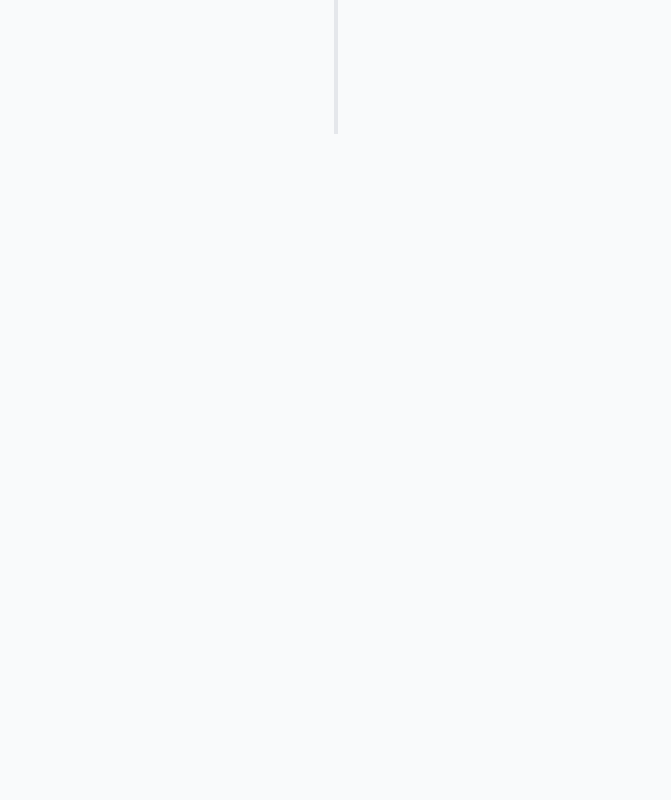
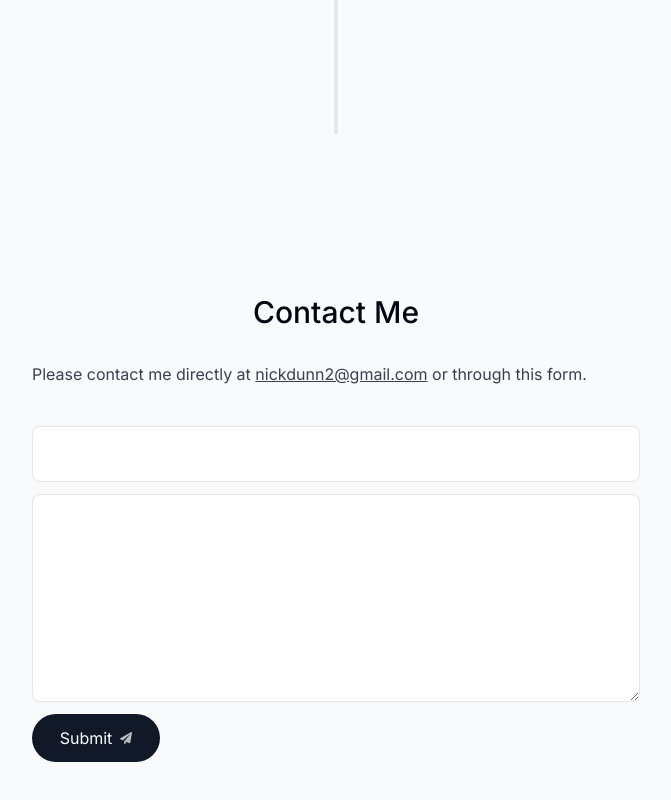
Before and after one commit to nickdunn2/portfolio, a Next.js app: page / in a window 1280 px wide. Shown: the part 3608-4408 px from the top of the page, without its empty margins (304-975 px from the left). Built offline with nearby package versions, Linux system fonts and the light colour scheme.

Commit message:
feat(contact): introduce basic, non-functioning contact form

```diff
--- a/app/globals.css
+++ b/app/globals.css
@@ -5,3 +5,7 @@
 html {
     --line-color: #e5e7eb;
 }
+
+.borderBlack {
+    @apply border border-black/10;
+}
--- a/app/layout.tsx
+++ b/app/layout.tsx
@@ -17,7 +17,7 @@ export default function RootLayout({
 }) {
   return (
     <html lang="en" className="!scroll-smooth">
-      <body className={`${inter.className} bg-gray-50 text-gray-950 relative h-[5000px] pt-28 sm:pt-36`}>
+      <body className={`${inter.className} bg-gray-50 text-gray-950 relative pt-28 sm:pt-36`}>
         <div className="bg-[#fbe2e3] absolute top-[-6rem] -z-10 right-[11rem] h-[31.25rem] w-[31.25rem] rounded-full blur-[10rem] sm:w-[68.75rem]"></div>
         <div className="bg-[#dbd7fb] absolute top-[-1rem] -z-10 left-[-35rem] h-[31.25rem] w-[50rem] rounded-full blur-[10rem] sm:w-[68.75rem] md:left-[-33rem] lg:left-[-28rem] xl:left-[-15rem] 2xl:left-[-5rem]"></div>
 
--- a/app/page.tsx
+++ b/app/page.tsx
@@ -4,6 +4,7 @@ import About from "@/components/about"
 import Projects from "@/components/projects"
 import Skills from "@/components/skills"
 import Experience from "@/components/experience"
+import Contact from "@/components/contact"
 
 export default function Home() {
   return (
@@ -14,6 +15,7 @@ export default function Home() {
       <Projects/>
       <Skills/>
       <Experience/>
+      <Contact/>
     </main>
   )
 }
--- /dev/null
+++ b/components/contact.tsx
@@ -0,0 +1,27 @@
+import SectionHeader from "@/components/section-header"
+import { FaPaperPlane } from "react-icons/fa"
+
+
+const Contact = () => {
+  return (
+    <section id="contact" className="mb-20 sm:mb-28 w-[min(100%,38rem)]">
+      <SectionHeader>Contact Me</SectionHeader>
+
+      <p className="text-gray-700">
+        Please contact me directly at{" "}
+        <a className="underline" href="mailto:nickdunn2@gmail.com">nickdunn2@gmail.com</a>{" "}
+        or through this form.
+      </p>
+
+      <form className="mt-10 flex flex-col">
+        <input type="email" className="h-14 rounded-lg borderBlack"/>
+        <textarea className="h-52 my-3 p-4 rounded-lg borderBlack"/>
+        <button type="submit" className="flex items-center justify-center gap-2 h-[3rem] w-[8rem] bg-gray-900 text-white rounded-full outline-none transition-all">
+          Submit <FaPaperPlane className="text-xs opacity-70 transition-all"/>{" "}
+        </button>
+      </form>
+    </section>
+  )
+}
+
+export default Contact
--- a/components/experience.tsx
+++ b/components/experience.tsx
@@ -12,7 +12,7 @@ import { experiencesData } from "@/lib/data"
 
 const Experience = () => {
   return (
-    <section id="experience">
+    <section id="experience" className="scroll-mt-28 mb-28 sm:mb-40">
       <SectionHeader>My Experience</SectionHeader>
       <VerticalTimeline lineColor="">
         {
--- a/components/intro.tsx
+++ b/components/intro.tsx
@@ -74,21 +74,21 @@ const Intro = () => {
         <a
           href="/Resume.pdf"
           download
-          className="group flex items-center bg-gray-50 px-7 py-3 gap-2 rounded-full outline-none focus:scale-110 hover:scale-110 active:scale-105 transition cursor-pointer border border-black/10"
+          className="group flex items-center bg-gray-50 px-7 py-3 gap-2 rounded-full outline-none focus:scale-110 hover:scale-110 active:scale-105 transition cursor-pointer borderBlack"
         >
           Download Resume <HiDownload className="opacity-60 group-hover:translate-y-1 transition"/>
         </a>
         <a
           href="https://www.linkedin.com/in/nickdunn2/"
           target="_blank"
-          className="flex items-center bg-gray-50 text-gray-700 p-4 gap-2 rounded-full focus:scale-[1.15] hover:scale-[1.15] hover:text-gray-950 active:scale-105 transition cursor-pointer border border-black/10"
+          className="flex items-center bg-gray-50 text-gray-700 p-4 gap-2 rounded-full focus:scale-[1.15] hover:scale-[1.15] hover:text-gray-950 active:scale-105 transition cursor-pointer borderBlack"
         >
           <BsLinkedin/>
         </a>
         <a
           href="https://github.com/nickdunn2"
           target="_blank"
-          className="flex items-center bg-gray-50 text-gray-700 p-4 gap-2 rounded-full focus:scale-[1.15] hover:scale-[1.15] hover:text-gray-950 active:scale-105 transition cursor-pointer border border-black/10"
+          className="flex items-center bg-gray-50 text-gray-700 p-4 gap-2 rounded-full focus:scale-[1.15] hover:scale-[1.15] hover:text-gray-950 active:scale-105 transition cursor-pointer borderBlack"
         >
           <BsGithub/>
         </a>
```
